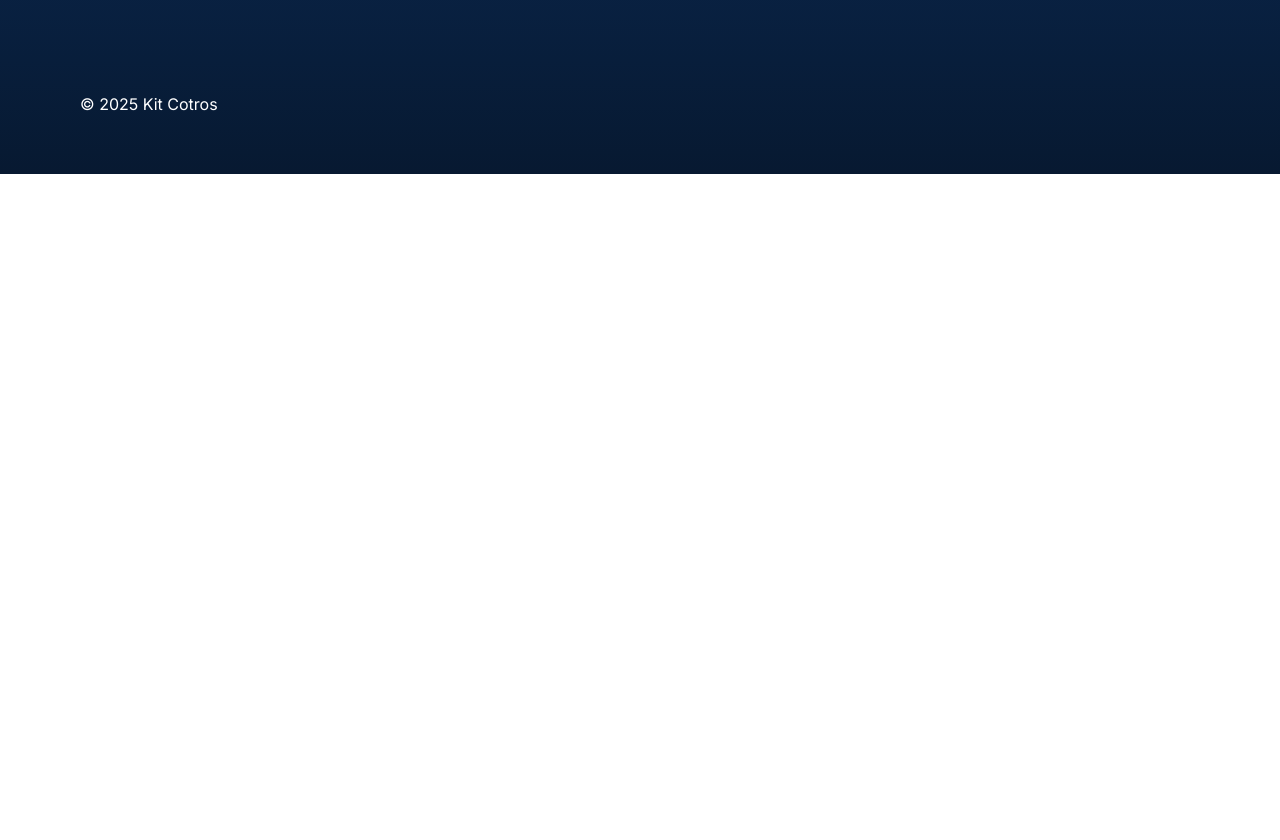
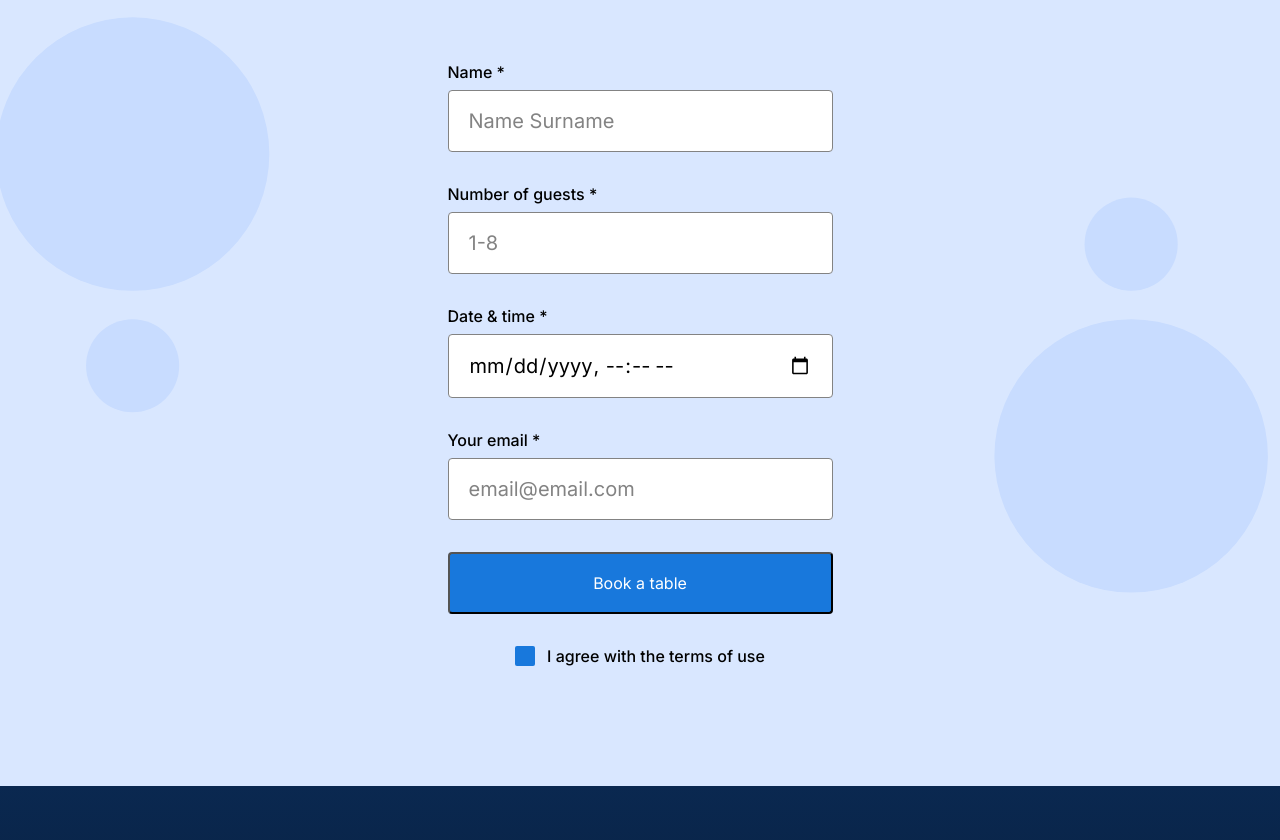
Before and after one commit to kitcotros/se_project_coffeeshop-ft, a plain HTML site: page index.html in a window 1280 px wide. Shown: the part 1828-2668 px from the top of the page. Before the commit the page ends 2002 px from the top, so only its background shows below. Drawn offline with Linux system fonts and the light colour scheme.

Commit message:
Stage 2 Reservations Section Update

```diff
--- a/index.html
+++ b/index.html
@@ -97,6 +97,59 @@
             </li>
           </ul>
         </section>
+        <section class="reservation">
+          <h3 class="reservation__title">Book a table</h3>
+          <form class="form reservation__form">
+            <fieldset class="form__fieldset">
+              <label class="form__label" for="name">Name *</label>
+              <input
+                class="form__input"
+                type="text"
+                placeholder="Name Surname"
+                id="name"
+                name="name"
+                required
+              />
+              <label class="form__label" for="guests">Number of guests *</label>
+              <input
+                class="form__input"
+                type="number"
+                min="1"
+                max="8"
+                placeholder="1-8"
+                id="guests"
+                name="guests"
+                required
+              />
+              <label class="form__label" for="datetime">Date & time *</label>
+              <input
+                class="form__input"
+                type="datetime-local"
+                id="datetime"
+                name="datetime"
+                required
+              />
+              <label class="form__label" for="email">Your email *</label>
+              <input
+                class="form__input"
+                type="email"
+                placeholder="email@email.com"
+                id="email"
+                name="email"
+                required
+              />
+            </fieldset>
+            <button class="form__button">Book a table</button>
+            <label class="form__label form__label_type_checkbox" for="terms">
+              <input
+                class="form__checkbox"
+                type="checkbox"
+                id="terms"
+                name="terms"
+              />I agree with the terms of use
+            </label>
+          </form>
+        </section>
       </main>
 
       <footer class="footer">
--- a/pages/index.css
+++ b/pages/index.css
@@ -142,20 +142,6 @@
   border: none;
 }
 
-/* .recipes__iframe_aero {
-  width: 560px;
-  height: 315px;
-  border: none;
-}
-
-.recipes__iframe_french {
-  width: 560px;
-  height: 315px;
-  border: none;
-}
-
-*/
-
 .recipes__caption {
   margin: 24px 0 215px;
   font-family: "Inter", Arial, sans-serif;
@@ -165,6 +151,109 @@
   line-height: 30px;
   display: flex;
   justify-content: space-between;
+}
+
+.reservation {
+  padding: 100px 0 120px;
+  background-color: #d9e7ff;
+  background-image: url(../images/background_reservation.svg);
+  background-repeat: no-repeat;
+  background-position: center;
+  background-size: cover;
+}
+
+.reservation__title {
+  margin: 0 0 80px;
+  text-align: center;
+  font-family: "Inter";
+  font-style: normal;
+  font-weight: 500;
+  font-size: 44px;
+  line-height: 52px;
+  color: #000;
+}
+
+.form {
+  max-width: 385px;
+}
+
+.reservation__form {
+  margin: 0 auto;
+  padding: 0;
+}
+
+.form__fieldset {
+  border: none;
+  padding: 0;
+  margin: 0;
+}
+
+.form__label {
+  margin: 0;
+  padding: 0;
+  font-family: "Inter", "Arial", sans-serif;
+  font-style: normal;
+  font-weight: 500;
+  font-size: 16px;
+  line-height: 20px;
+  color: #000;
+}
+
+.form__input {
+  font-family: "Inter", "Arial", sans-serif;
+  font-style: normal;
+  font-weight: normal;
+  font-size: 20px;
+  line-height: 30px;
+  padding: 15px 20px;
+  margin: 8px 0 32px;
+  border: 1px solid #838383;
+  border-radius: 4px;
+  box-sizing: border-box;
+  width: 100%;
+  color: #000;
+}
+
+.form__input::placeholder {
+  color: #838383;
+}
+
+.form__button {
+  margin: 0;
+  padding: 20px 0;
+  width: 100%;
+  border-radius: 4px;
+  background-color: #1878dc;
+  color: #fff;
+  transition: background-color 0.5s ease;
+}
+
+.form__button:hover {
+  background-color: #3f96f3;
+}
+
+.form__label_type_checkbox {
+  margin: 32px 0 0;
+  padding: 0;
+  border: none;
+  display: flex;
+  justify-content: center;
+}
+
+.form__checkbox {
+  border-radius: 2px;
+  height: 20px;
+  width: 20px;
+  margin-right: 12px;
+  appearance: none;
+  background-color: #1878dc;
+}
+
+.form__checkbox:checked {
+  background-image: url(../images/check.svg);
+  background-repeat: no-repeat;
+  background-size: cover;
+  background-position: center;
 }
 
 .footer {
```
